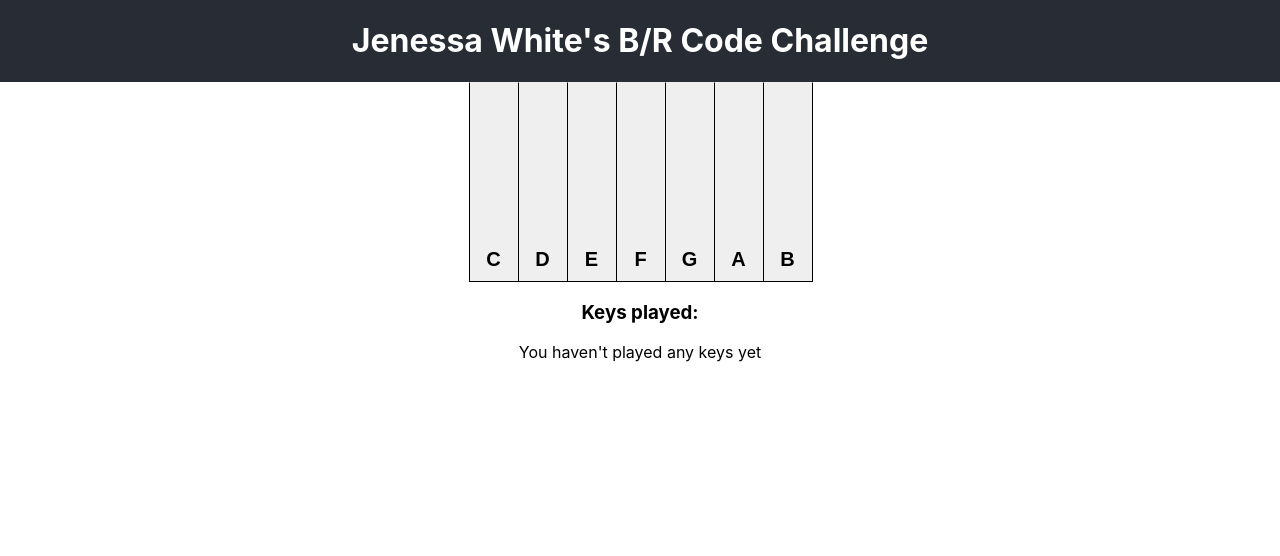
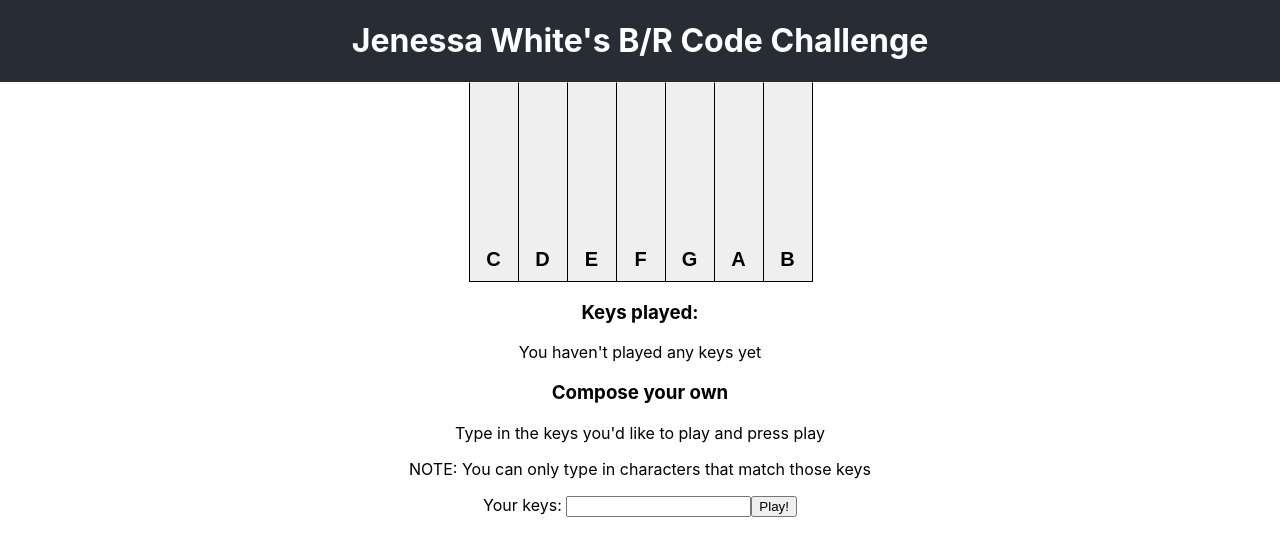
Before and after one commit to jenessawhite/br-code-challenge, a React (Create React App) app: page / in a window 1280 px wide. Shown: the top 556 px of the page. Built offline with nearby package versions, Linux system fonts and the light colour scheme.

Commit message:
input to take defined keys

```diff
--- a/src/components/Piano.js
+++ b/src/components/Piano.js
@@ -8,8 +8,12 @@ class Piano extends React.Component {
   constructor(props) {
     super(props);
     this.state = {
-      keysPlayed: []
+      keysPlayed: [],
+      value: ''
     };
+
+    this.handleInputChange = this.handleInputChange.bind(this);
+    this.handleSubmit = this.handleSubmit.bind(this);
   }
 
   handleClick = (keyClicked) => (
@@ -17,6 +21,18 @@ class Piano extends React.Component {
       keysPlayed: [...this.state.keysPlayed, keyClicked]
     })
   )
+
+  handleInputChange(event) {
+    let value = event.target.value.match(/[A-Fa-g]/g);
+    this.setState({
+      value: value
+    });
+  }
+
+  handleSubmit(event) {
+    event.preventDefault();
+    console.log(this.state.value);
+  }
 
   render() {
     return (
@@ -26,7 +42,19 @@ class Piano extends React.Component {
             <PianoKey key={indKey} keyName={indKey} onKeyClick={() => this.handleClick(indKey)}/>
           )) }
         </div>
-        <KeyLog keysPlayed={this.state.keysPlayed}/>
+
+        <KeyLog keysPlayed={this.state.keysPlayed} />
+
+        <div>
+          <h3>Compose your own</h3>
+          <p>Type in the keys you{"'"}d like to play and press play</p>
+          <p>NOTE: You can only type in characters that match those keys</p>
+
+          <form onSubmit={this.handleSubmit}>
+            Your keys: <input type="text" value={this.state.value} onChange={this.handleInputChange}/>
+            <input type="submit" value="Play!" />
+          </form>
+        </div>
       </React.Fragment>
     );
   }
```
